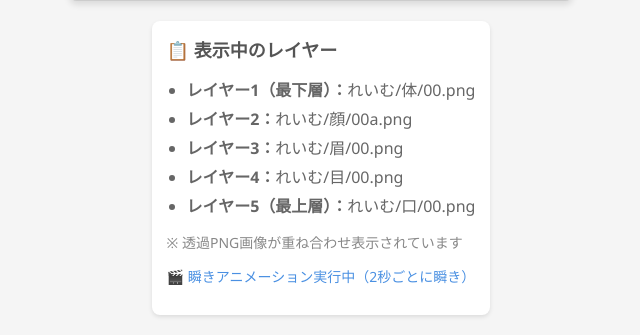
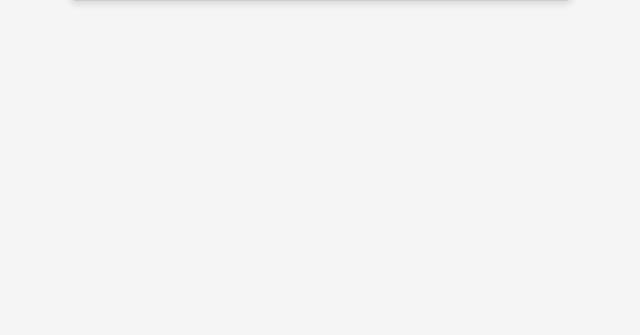
Before and after one commit to CodeneAria/LiveYukkuri, a Flask app: template source/visualizer/templates/index.html in a window 1280 px wide. Shown: the part 610-945 px from the top of the page, without its empty margins (319-959 px from the left). After the commit the page ends 615 px from the top, so only its background shows below. Run offline with Flask 3, Linux system fonts and the light colour scheme; the template is opened without the code that fills it, so the values that code supplies are empty.

Commit message:
Refactor: Update title and header for consistency in index.html

```diff
--- a/source/visualizer/templates/index.html
+++ b/source/visualizer/templates/index.html
@@ -3,7 +3,7 @@
 <head>
     <meta charset="UTF-8">
     <meta name="viewport" content="width=device-width, initial-scale=1.0">
-    <title>れいむ - 画像レイヤー重ね合わせ</title>
+    <title>ライブ ゆっくり</title>
     <style>
         body {
             font-family: 'Segoe UI', Meiryo, sans-serif;
@@ -88,7 +88,7 @@
     </style>
 </head>
 <body>
-    <h1>🎨 れいむ - レイヤー重ね合わせデモ</h1>
+    <h1>ライブ ゆっくり</h1>
 
     <div class="image-container">
         <img src="/images/体/00.png" class="layer-body" alt="体">
@@ -96,23 +96,6 @@
         <img src="/images/眉/07.png" class="layer-eyebrows" alt="眉">
         <img src="/images/目/00.png" class="layer-eyes" alt="目">
         <img src="/images/口/00.png" class="layer-mouth" alt="口">
-    </div>
-
-    <div class="info">
-        <h2>📋 表示中のレイヤー</h2>
-        <ul>
-            <li><strong>レイヤー1（最下層）：</strong>れいむ/体/00.png</li>
-            <li><strong>レイヤー2：</strong>れいむ/顔/00a.png</li>
-            <li><strong>レイヤー3：</strong>れいむ/眉/00.png</li>
-            <li><strong>レイヤー4：</strong>れいむ/目/00.png</li>
-            <li><strong>レイヤー5（最上層）：</strong>れいむ/口/00.png</li>
-        </ul>
-        <p style="color: #888; font-size: 14px; margin-top: 15px;">
-            ※ 透過PNG画像が重ね合わせ表示されています
-        </p>
-        <p style="color: #4a90e2; font-size: 14px; margin-top: 10px;">
-            🎬 瞬きアニメーション実行中（2秒ごとに瞬き）
-        </p>
     </div>
 
     <script>
```
